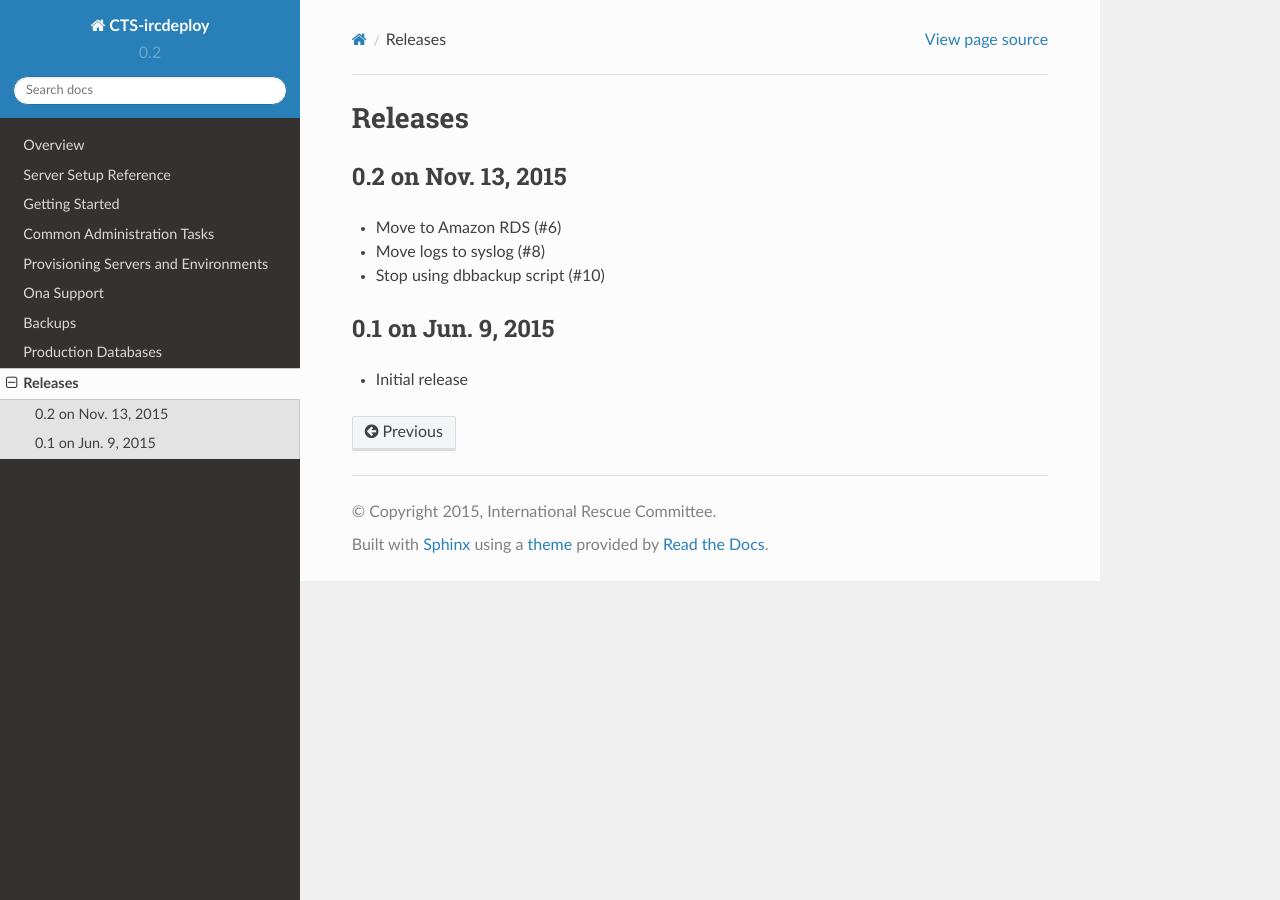
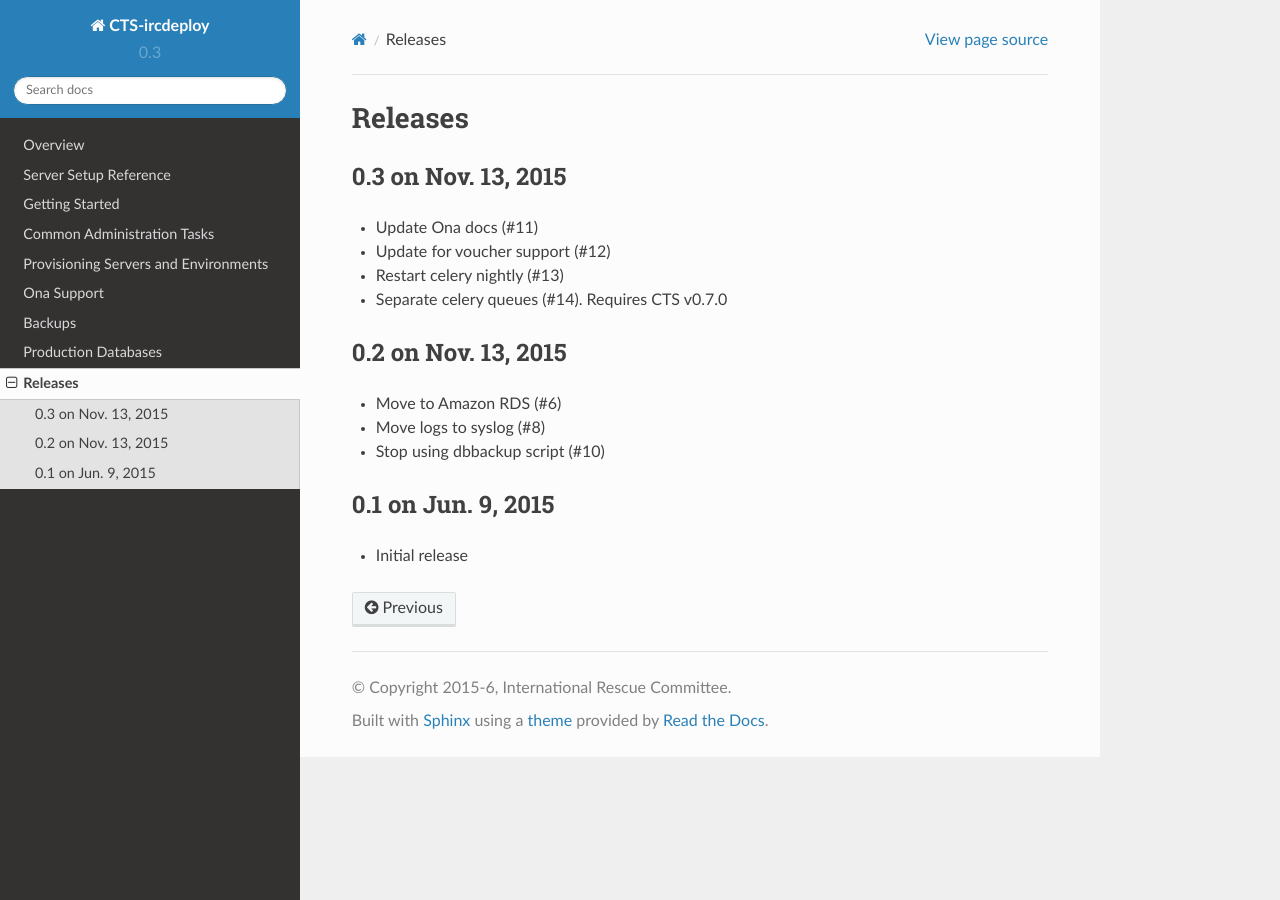
Before and after one commit to theirc/CTS-ircdeploy, a Sphinx documentation site: the page built from docs/releases.rst, in a window 1280 px wide. Built offline with Sphinx 7.4.7 and the Read the Docs theme 2.0.0, drawn with Linux system fonts in a browser that asks for light colours.

Commit message:
Bump version for 0.3

```diff
--- a/docs/conf.py
+++ b/docs/conf.py
@@ -47,7 +47,7 @@ master_doc = 'index'
 
 # General information about the project.
 project = u'CTS-ircdeploy'
-copyright = u'2015, International Rescue Committee'
+copyright = u'2015-6, International Rescue Committee'
 author = u'International Rescue Committee'
 
 # The version info for the project you're documenting, acts as replacement for
@@ -55,7 +55,7 @@ author = u'International Rescue Committee'
 # built documents.
 #
 # The short X.Y version.
-version = '0.2'
+version = '0.3'
 # The full version, including alpha/beta/rc tags.
 release = '0.2'
 
--- a/docs/releases.rst
+++ b/docs/releases.rst
@@ -1,5 +1,14 @@
 Releases
 ========
+
+0.3 on Nov. 13, 2015
+--------------------
+
+* Update Ona docs (#11)
+* Update for voucher support (#12)
+* Restart celery nightly (#13)
+* Separate celery queues (#14). Requires CTS v0.7.0
+
 
 0.2 on Nov. 13, 2015
 --------------------
```
